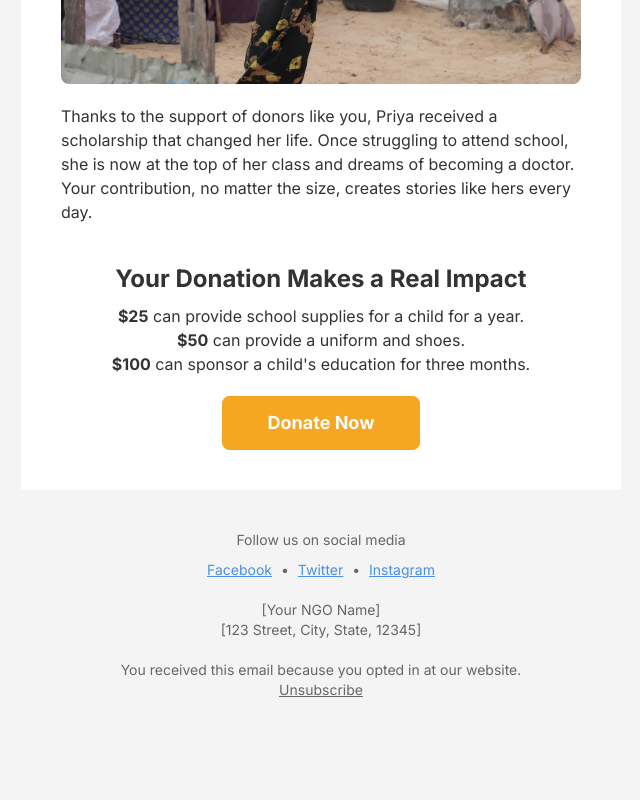
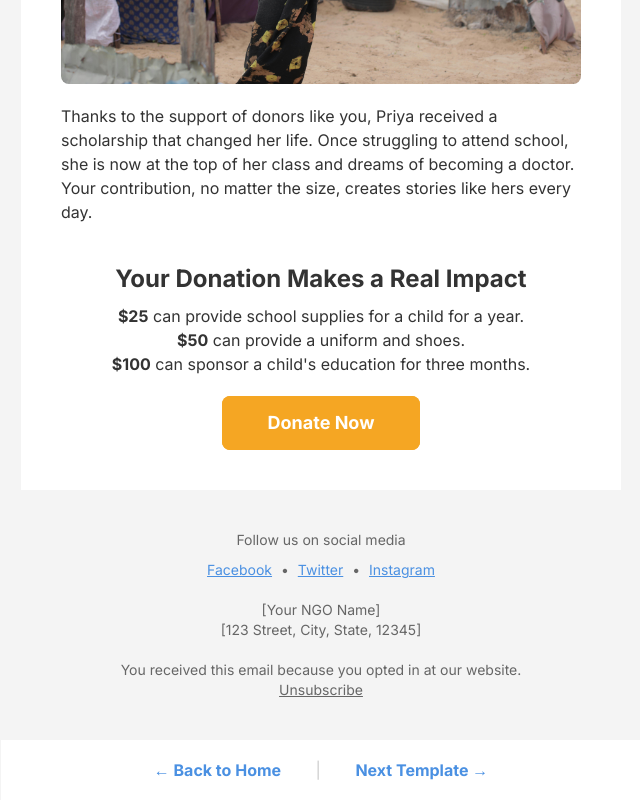
Before and after one commit to MbonuJennifer/HTML-email-template, a plain HTML site: page ngo.html in a window 1280 px wide. Shown: the part 1337-2137 px from the top of the page, without its empty margins (319-959 px from the left). Before the commit the page ends 2077 px from the top, so only its background shows below. Drawn offline with Linux system fonts and the light colour scheme.

Commit message:
Added navivation for users to view next email template easily

```diff
--- a/ngo.html
+++ b/ngo.html
@@ -76,7 +76,29 @@
                 min-width: 414px !important;
             }
         }
-
+        .portfolio-nav {
+            font-family: 'Inter', sans-serif;
+            text-align: center;
+            padding: 20px;
+            background-color: #ffffff;
+            max-width: 600px;
+            margin: 0 auto;
+        }
+        .portfolio-nav a {
+            color: #4A90E2;
+            text-decoration: none;
+            font-weight: bold;
+            padding: 10px 15px;
+            border-radius: 5px;
+            transition: background-color 0.3s;
+        }
+        .portfolio-nav a:hover {
+            background-color: #eaf2fb;
+        }
+        .portfolio-nav span {
+            margin: 0 15px;
+            color: #cccccc;
+        }
     </style>
     <style>
 	    .button-td,
@@ -211,5 +233,10 @@
         </tr>
     </table>
     </center>
+    <div class="portfolio-nav">
+        <a href="index.html">&larr; Back to Home</a>
+        <span>|</span>
+        <a href="#">Next Template &rarr;</a>
+    </div>
 </body>
 </html>
```
